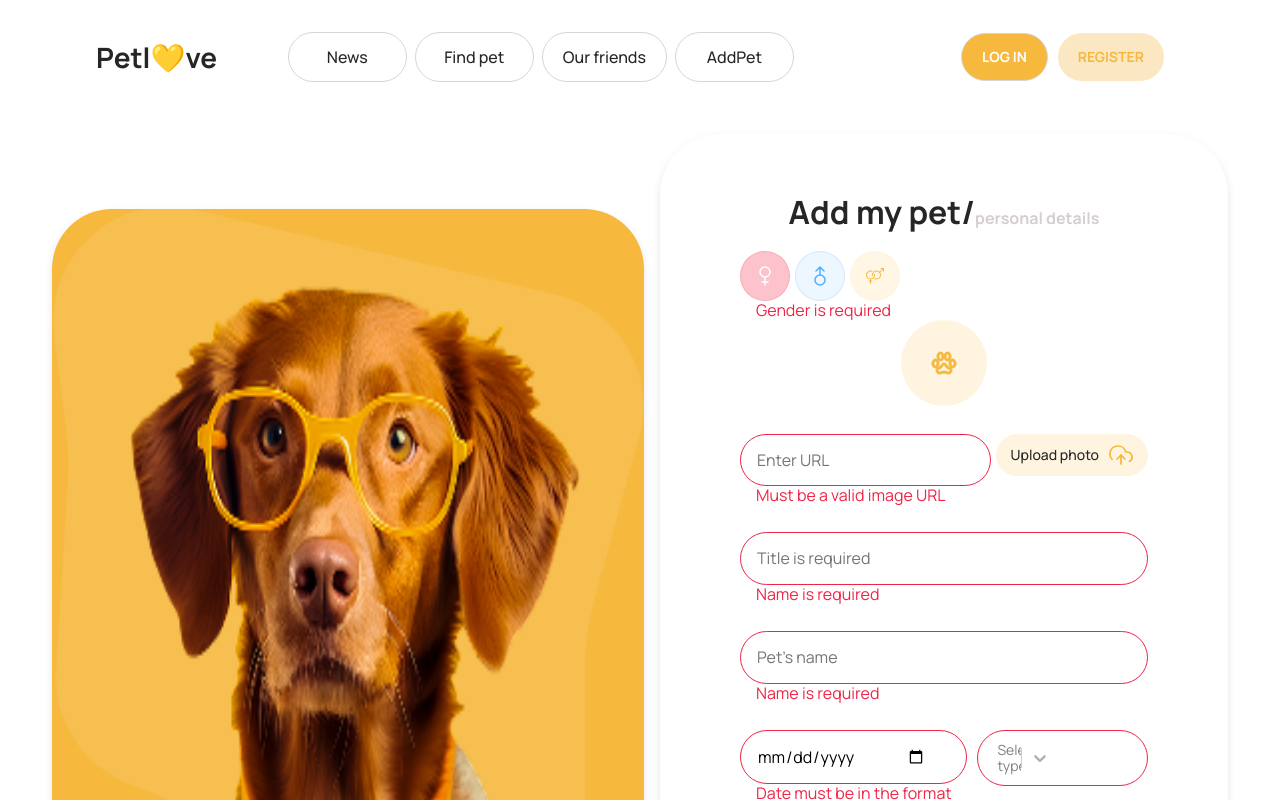
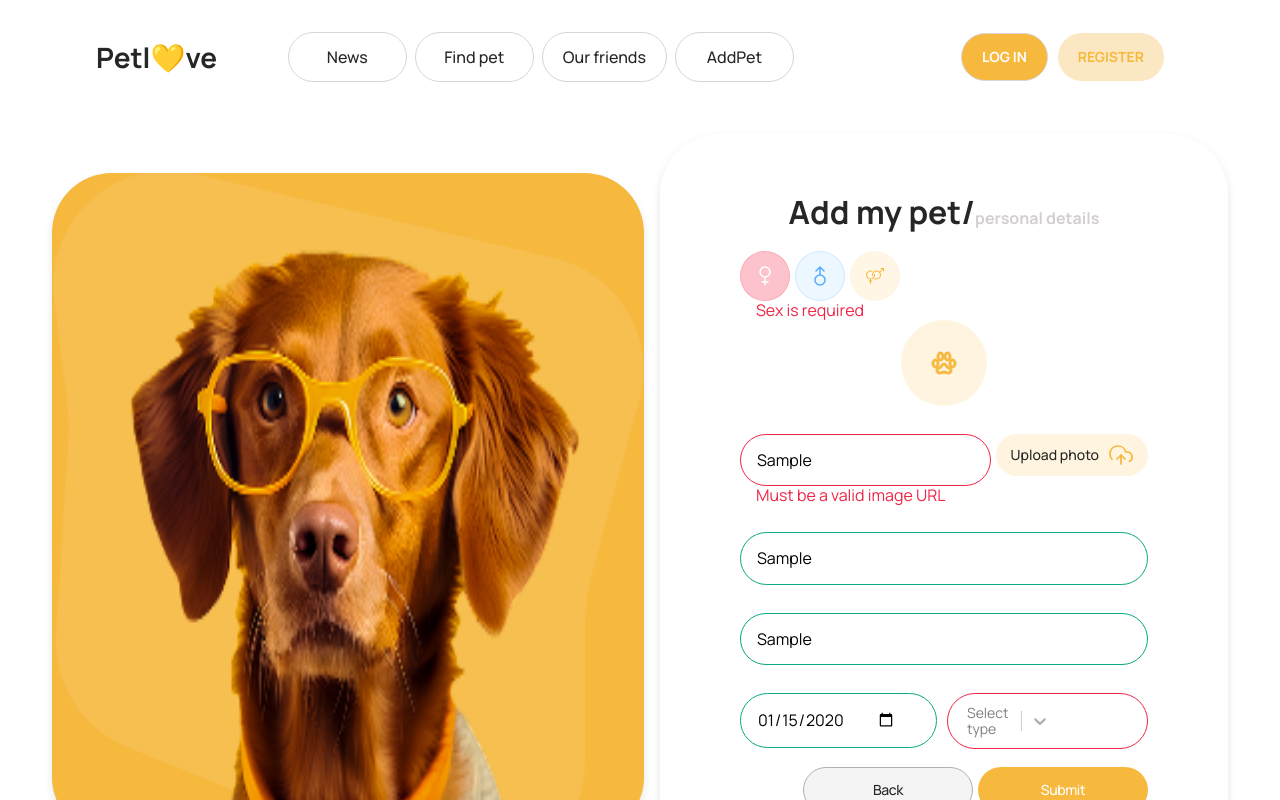
Before and after one commit to Olena457/love-pets, a React (Vite) app: page /add-pet in a window 1280 px wide. Both pictures are taken after typing "Sample", "Sample", "Sample", "2020-01-15" into the empty fields and a click on the button "Upload photo". Shown: the top 800 px of the page. Built offline with nearby package versions, Linux system fonts and the light colour scheme.

Commit message:
Update AddPetForm.jsx

```diff
--- a/src/components/AddPetForm/AddPetForm.jsx
+++ b/src/components/AddPetForm/AddPetForm.jsx
@@ -1,5 +1,6 @@
-import { useState } from 'react';
+// import { useState } from 'react';
 import { useForm, Controller } from 'react-hook-form';
+import { parse, format } from 'date-fns';
 import * as Yup from 'yup';
 import { yupResolver } from '@hookform/resolvers/yup';
 import multipleImg from '../../assets/icons/multiple.svg';
@@ -11,7 +12,7 @@ import customSelectAddStyles from '../../components/AddPetForm/customSelectAddSt
 
 import Select from 'react-select';
 import { toast } from 'react-toastify';
-import 'react-toastify/dist/ReactToastify.css';
+// import 'react-toastify/dist/ReactToastify.css';
 import css from './AddPetForm.module.css';
 
 const petTypes = [
@@ -33,21 +34,24 @@ const petTypes = [
 const validationSchema = Yup.object().shape({
   title: Yup.string().required('Title is required'),
   name: Yup.string().required('Name is required'),
-  imgUrl: Yup.string().matches(
-    /^https?:\/\/.*\.(?:png|jpg|jpeg|gif|bmp|webp)$/,
-    'Must be a valid image URL'
+
+  imgUrl: Yup.string()
+    .nullable()
+    .test(
+      'is-url-if-present',
+      'Must be a valid image URL',
+      value =>
+        !value ||
+        value.length === 0 ||
+        /^https?:\/\/.*\.(?:png|jpg|jpeg|gif|bmp|webp)$/.test(value)
     ),
-
-  birthday: Yup.string()
-    .matches(/^\d{2}\.\d{2}\.\d{4}$/, 'Date must be in the format DD.MM.YYYY')
-    .required('Birthday is required'),
+  birthday: Yup.string().required('Birthday is required'),
   species: Yup.object().shape({
     value: Yup.string().required('Type of animal is required'),
     label: Yup.string(),
   }),
 
-  // species: Yup.string().required('Type of animal is required'),
-  gender: Yup.string().required('Gender is required'),
+  sex: Yup.string().required('Sex is required'),
 });
 
 const AddPetForm = () => {
@@ -63,36 +67,20 @@ const AddPetForm = () => {
     resolver: yupResolver(validationSchema),
     mode: 'onBlur',
   });
-  const [gender, setGender] = useState('');
+  // const [sex, setSex] = useState('');
 
   const handleSpeciesChange = option => {
-    setValue('species', option); // Реєстрація лише value
-    trigger('species'); // Триггер валідації
+    setValue('species', option);
+    trigger('species');
   };
 
   const getInputClass = field => {
     if (!touchedFields[field] && !errors[field]) {
-      return css.default; // Сірий бордер для дефолтного стану
+      return css.default;
     }
-    return errors[field] ? css.invalid : css.valid; // Червоний бордер для невалідних, зелений для валідних
+    return errors[field] ? css.invalid : css.valid;
   };
 
-  // const getInputClass = field => {
-  //   return errors[field] ? css.invalid : css.valid;
-  // };
-
-  // const getInputClass = field => {
-  //   if (!touchedFields[field]) {
-  //     return css.default;
-  //   }
-  //   return errors[field] ? css.invalid : css.valid;
-  // };
-  // const onSubmit = data => {
-  //   toast.success('Data successfully added!');
-  //   console.log('Simulated Data:', data);
-  //   reset();
-  //   setGender('');
-  // };
   const onSubmit = async data => {
     const isValid = await trigger([
       'title',
@@ -100,18 +88,20 @@ const AddPetForm = () => {
       'imgUrl',
       'birthday',
       'species',
-      'gender',
+      'sex',
     ]);
     if (!isValid) {
-      console.log('Form contains errors'); // Для тестування помилок
-      return; // Зупиняємо сабміт, якщо є помилки
+      console.log('Form contains errors');
+      return;
     }
-
+    const parsedDate = parse(data.birthday, 'DD.MM.YYYY', new Date());
+    const formattedDate = format(parsedDate, 'yyyy-MM-dd');
+    data.birthday = formattedDate;
     try {
       toast.success('Data successfully added!');
       console.log('Simulated Data:', data);
       reset();
-      setGender('');
+      // setSex('');
     } catch {
       toast.error('Something went wrong');
     }
@@ -124,28 +114,36 @@ const AddPetForm = () => {
       </h1>
       <form onSubmit={handleSubmit(onSubmit)} className={css.form}>
         {/* Gender Selection */}
+        <Controller
+          name="sex"
+          control={control}
+          render={({ field }) => (
             <div className={css.formGroup}>
               <div className={css.genderSelection}>
                 <label>
                   <input
+                    {...field}
                     type="radio"
-                name="gender"
+                    name="sex"
                     value="female"
-                checked={gender === 'female'}
-                onChange={() => setGender('female')}
+                    checked={field.value === 'female'}
                     className={css.radio}
                   />
                   <div className={`${css.icon} ${css.female}`}>
-                <img src={iconFemale} alt="Female" className={css.iconGender} />
+                    <img
+                      src={iconFemale}
+                      alt="Female"
+                      className={css.iconGender}
+                    />
                   </div>
                 </label>
                 <label>
                   <input
+                    {...field}
                     type="radio"
-                name="gender"
+                    name="sex"
                     value="male"
-                checked={gender === 'male'}
-                onChange={() => setGender('male')}
+                    checked={field.value === 'male'}
                     className={css.radio}
                   />
                   <div className={`${css.icon} ${css.male}`}>
@@ -154,11 +152,11 @@ const AddPetForm = () => {
                 </label>
                 <label>
                   <input
+                    {...field}
                     type="radio"
-                name="gender"
+                    name="sex"
                     value="multiple"
-                checked={gender === 'multiple'}
-                onChange={() => setGender('multiple')}
+                    checked={field.value === 'multiple'}
                     className={css.radio}
                   />
                   <div className={`${css.icon} ${css.multiple}`}>
@@ -171,9 +169,7 @@ const AddPetForm = () => {
                 </label>
               </div>
 
-          {errors.gender && (
-            <p className={css.error}>{errors.gender.message}</p>
-          )}
+              {errors.sex && <p className={css.error}>{errors.sex.message}</p>}
               <div className={css.petAvatar}>
                 <Icon
                   id="paw"
@@ -183,8 +179,8 @@ const AddPetForm = () => {
                 />
               </div>
             </div>
-        {/* avatar________________________________ */}
-
+          )}
+        />
         {/* Image URL */}
         <div className={css.formGroup}>
           <div className={css.wrapperUpload}>
@@ -198,10 +194,10 @@ const AddPetForm = () => {
                   placeholder="Enter URL "
                   {...register('imgUrl')}
                   className={`${css.inputfield} ${getInputClass('imgUrl')}`}
-                  onChange={() => trigger('imgUrl')}
-                  // className={`${css.inputfield} ${
-                  //   errors.imgUrl ? css.invalid : ''
-                  // }`}
+                  onChange={e => {
+                    field.onChange(e.target.value);
+                    trigger('imgUrl');
+                  }}
                 />
               )}
             />
@@ -219,7 +215,7 @@ const AddPetForm = () => {
             <p className={css.error}>{errors.imgUrl.message}</p>
           )}
         </div>
-        {/* Title*/}
+
         <div className={css.formGroup}>
           <Controller
             name="title"
@@ -228,15 +224,17 @@ const AddPetForm = () => {
               <input
                 {...field}
                 type="text"
-                // placeholder="Title"
                 placeholder={errors.title ? 'Title is required' : 'Title'}
                 {...register('title')}
                 className={`${css.inputfield} ${getInputClass('title')}`}
-                onChange={() => trigger('title')}
+                onChange={e => {
+                  field.onChange(e.target.value);
+                  trigger('title');
+                }}
               />
             )}
           />
-          {errors.name && <p className={css.error}>{errors.name.message}</p>}
+          {/* {errors.name && <p className={css.error}>{errors.name.message}</p>} */}
         </div>
         {/* Name */}
         <div className={css.formGroup}>
@@ -250,17 +248,20 @@ const AddPetForm = () => {
                 placeholder="Pet's name"
                 {...register('name')}
                 className={`${css.inputfield} ${getInputClass('name')}`}
-                onChange={() => trigger('name')}
+                onChange={e => {
+                  field.onChange(e.target.value);
+                  trigger('name');
+                }}
               />
             )}
           />
-          {errors.name && <p className={css.error}>{errors.name.message}</p>}
+          {/* {errors.name && <p className={css.error}>{errors.name.message}</p>} */}
         </div>
         <div className={css.GroupSelect}>
           {/* Date of Birth */}
           <div className={css.formGroup}>
             <Controller
-              name="birthday"
+              name="birthDay"
               control={control}
               render={({ field }) => (
                 <input
@@ -268,13 +269,13 @@ const AddPetForm = () => {
                   type="date"
                   {...register('birthday')}
                   className={`${css.inputfield} ${getInputClass('birthday')}`}
-                  onChange={() => trigger('birthday')}
+                  onChange={e => {
+                    field.onChange(e.target.value);
+                    trigger('birthDay');
+                  }}
                 />
               )}
             />
-            {errors.birthday && (
-              <p className={css.error}>{errors.birthday.message}</p>
-            )}
           </div>
 
           {/* Type of Animal */}
@@ -288,15 +289,11 @@ const AddPetForm = () => {
                   options={petTypes}
                   placeholder="Select type"
                   styles={customSelectAddStyles}
-                  // {...register('species')}
-                  // className={`${css.select} ${getInputClass('species')}`}
                   onChange={option => {
                     field.onChange(option);
                     handleSpeciesChange(option);
                   }}
-                  className={`${css.select} ${
-                    errors.species ? css.invalid : ''
-                  }`}
+                  className={`${css.select} ${getInputClass('species')}`}
                 />
               )}
             />
@@ -310,7 +307,7 @@ const AddPetForm = () => {
           <button
             type="button"
             className={`${css.buttonAdd} ${css.back}`}
-            onClick={() => (window.location.href = '/profile')}
+            onClick={() => (window.location.href = '/news')}
           >
             Back
           </button>
```
Lines whose indentation alone changed are shown as unchanged.
